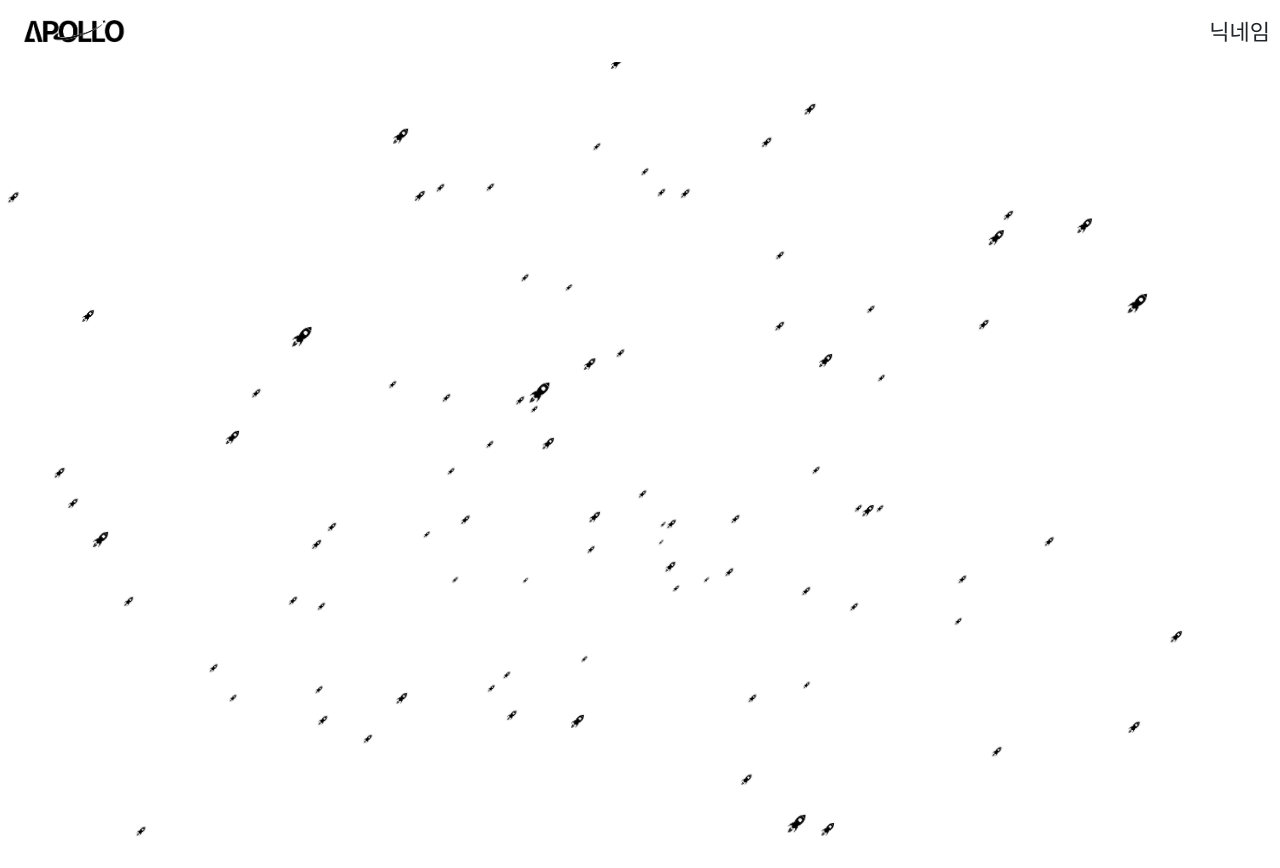
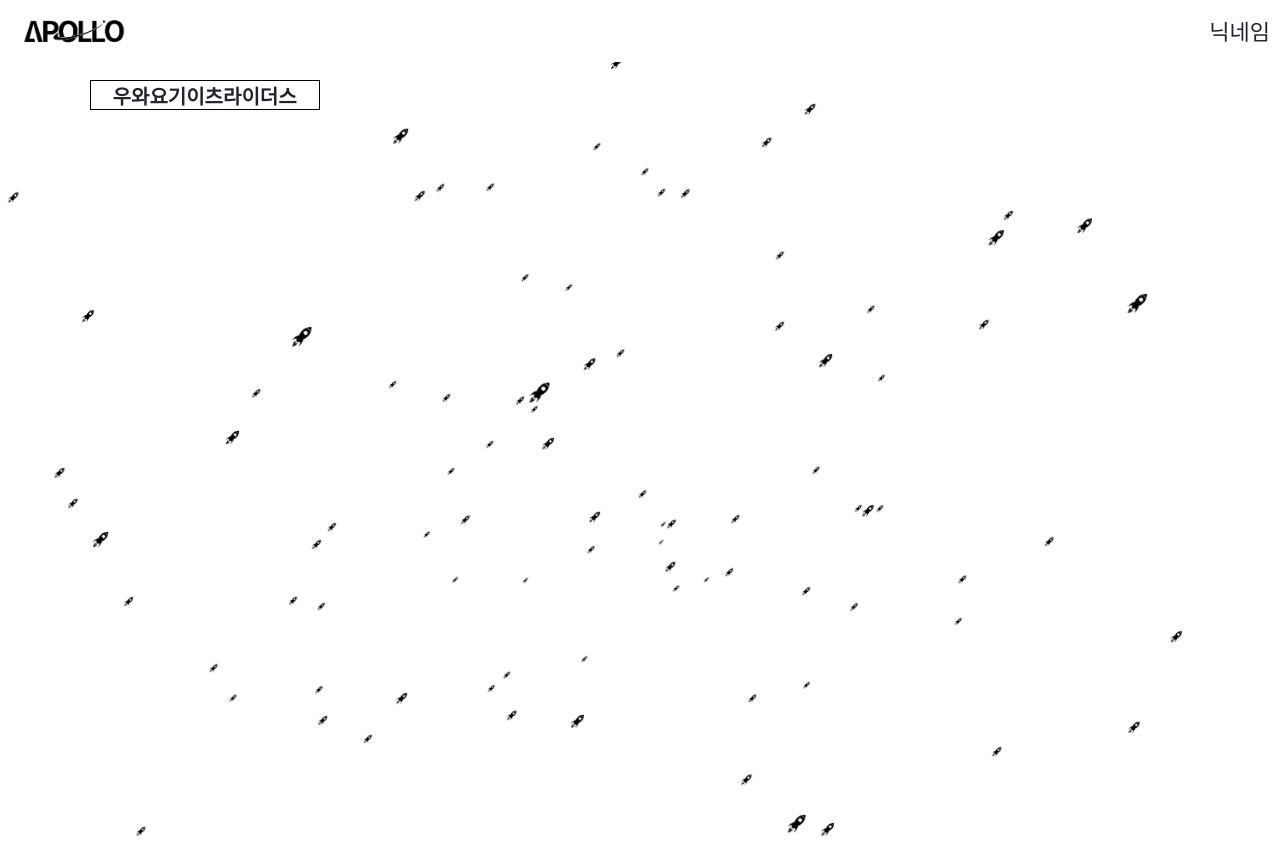
Before and after one commit to Hanium-Apollo/Apollo-Platform, a React (Create React App) app: page /monitor in a window 1280 px wide. Before the commit this address had no page. Built offline with nearby package versions, Linux system fonts and the light colour scheme.

Commit message:
FEAT test 기능 추가

```diff
--- a/src/App.tsx
+++ b/src/App.tsx
@@ -4,6 +4,7 @@ import Main from './pages/MainPage/MainPage';
 import Success from './pages/ResultPage/SuccessPage';
 import Fail from './pages/ResultPage/FailPage';
 import Nav from './pages/Nav/Nav'
+import Monitor from './pages/Monitoring/Monitor';
 import { BrowserRouter, Routes, Route } from 'react-router-dom';
 import NightSky from './pages/MainPage/NightSky';
 
@@ -18,6 +19,7 @@ function App() {
           <Route path="/" element={<Main />}></Route>
           <Route path="/success" element={<Success />}></Route>
           <Route path="/fail" element={<Fail />}></Route>
+          <Route path="/monitor" element={<Monitor />}></Route>
         </Routes>
         <NightSky />
       </BrowserRouter>
--- a/src/assets/css/MainPage.css
+++ b/src/assets/css/MainPage.css
@@ -21,6 +21,7 @@
     font-size: 35px;
     text-align: center;
     border-radius:20px;
+    border-color: white;
 }
 
 .github {
--- /dev/null
+++ b/src/assets/css/monitoringPage.css
@@ -0,0 +1,55 @@
+.shocontainername {
+    font-size: 20px;
+    font-weight: Bold;
+    background-color: rgba(255, 255, 255, 0);
+    z-index: 1;
+    position: absolute;
+    font-family: Inter;
+    top: 3%;
+}
+
+.text-block {
+    display: inline;
+    position: absolute;
+    z-index: 0;
+    top: 10%;
+    left: 7%;
+    padding: 10px;
+    background-color: white;
+    border: 1px solid black;
+    width: 230px;
+    height: 30px;
+    white-space: nowrap;
+  }
+
+  .cpu-block {
+    display: subgrid;
+    position: absolute;
+    z-index: 0;
+    bottom: 70%;
+    left: 10%;
+    padding: 10px;
+    background-color: white;
+    width: 300px;
+    height: 200px;
+  }
+
+  .log-block {
+
+  }
+
+  .memory-block {
+
+  }
+
+  .disk-block {
+
+  }
+
+  .networkin-block {
+
+  }
+
+  .networkout-block {
+
+  }
--- /dev/null
+++ b/src/pages/Monitoring/Monitor.tsx
@@ -0,0 +1,20 @@
+import React from "react";
+import '../../assets/css/monitoringPage.css';
+import { useNavigate } from "react-router-dom";
+
+
+
+
+function Monitor() {
+
+    return (
+        <div>
+            <div className="text-block">
+            <p className="shocontainername">우와요기이츠라이더스</p>
+            </div>
+        </div>
+
+    );
+}
+
+export default Monitor;
--- a/src/pages/ResultPage/SuccessPage.tsx
+++ b/src/pages/ResultPage/SuccessPage.tsx
@@ -13,7 +13,7 @@ function Success() {
         navigate("/");
     };
     const goToMonitoring = () => {
-        navigate("/");
+        navigate("/monitor");
     };
     return (
         <div>
```
